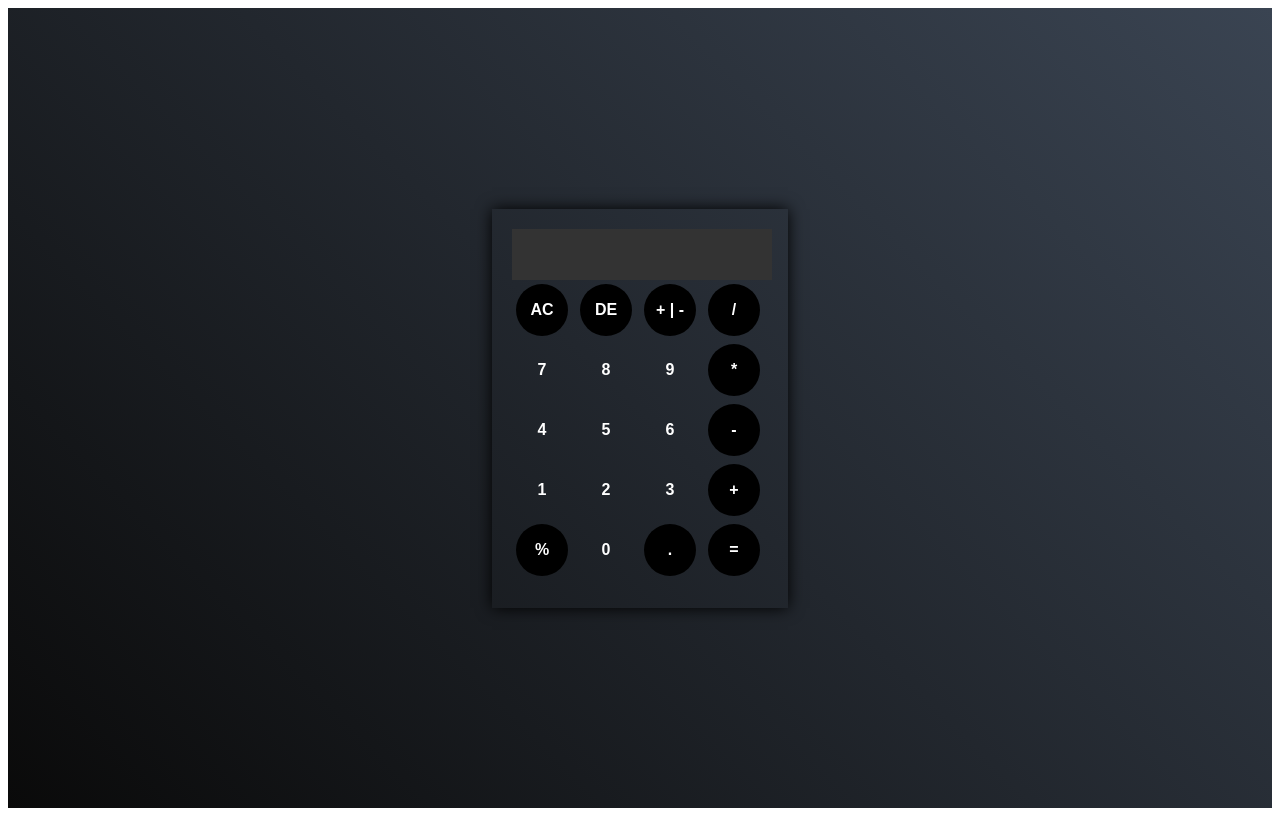
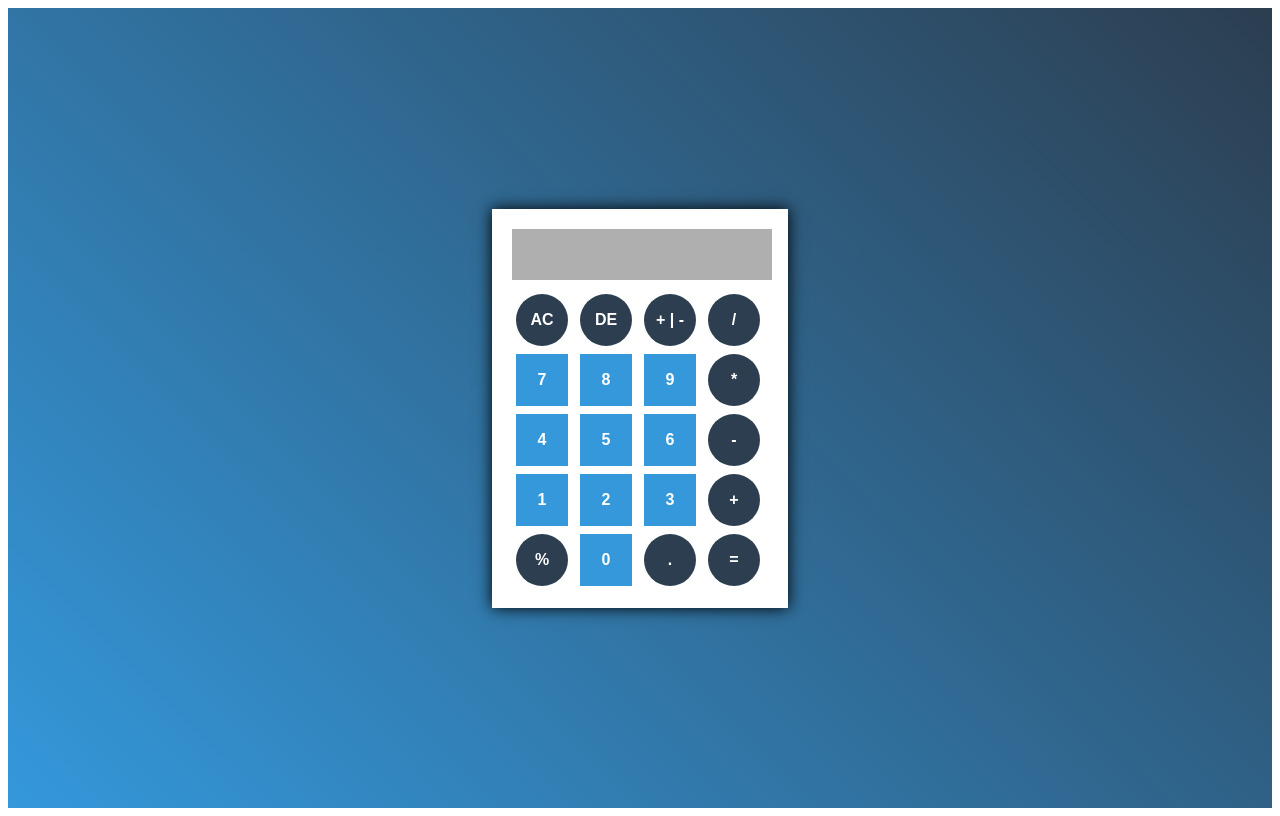
Before and after one commit to ToBeginToPonderOver/Calculator, a plain HTML site: page index.html in a window 1280 px wide. Drawn offline with Linux system fonts and the light colour scheme.

Commit message:
almost done

```diff
--- a/index.html
+++ b/index.html
@@ -4,7 +4,7 @@
     <meta charset="UTF-8">
     <meta name="viewport" content="width=device-width, initial-scale=1.0">
     <title>Basic Calculator</title>
-    <link rel="icon" href="favicon.ico" type="image/x-icon">
+    <link rel="icon" href="favicon.ico">
     <link rel="stylesheet" href="style.css">
 </head>
 <body>
--- a/style.css
+++ b/style.css
@@ -1,21 +1,21 @@
-.container{
+.container {
     display: flex;
     width: 100%;
     height: 100vh;
     justify-content: center;
     align-items: center;
-    background: linear-gradient(45deg, #0a0a0a, #3a4452) ;
+    background: linear-gradient(45deg, #3498db, #2c3e50)
 }
 
-.calculator{
-    /* background: #ffffff; */
+.calculator {
+    background: #ffffff;
     padding: 20px;
     width: 256px;
     height: 359px;
     box-shadow: 0 0 15px #000;
 }
 
-.num{
+.num {
     border: 0;
     outline: 0;
     width: 52px;
@@ -25,10 +25,10 @@
     margin: 4px;
     color: #fff;
     font-weight: 600;
-    background:transparent;
+    background: #3498db;
+}
 
-}
-.operator{
+.operator {
     border-radius: 100px;
     border: 0;
     outline: 0;
@@ -37,20 +37,19 @@
     font-size: 16px;
     cursor: pointer;
     font-weight: 600;
-    background: #000;
+    background: #2c3e50;
     margin: 4px;
     color: #fff;
 }
 
-.display{
+.display {
     outline: none;
     border: none;
     text-align: right;
-    margin-bottom: 0px 10px;
+    margin-bottom: 10px;
     width: 100%;
     height: 49px;
-    background: #333333;
+    background: #afafaf;
     font-size: 25px;
     color: #fff;
-
 }
```
